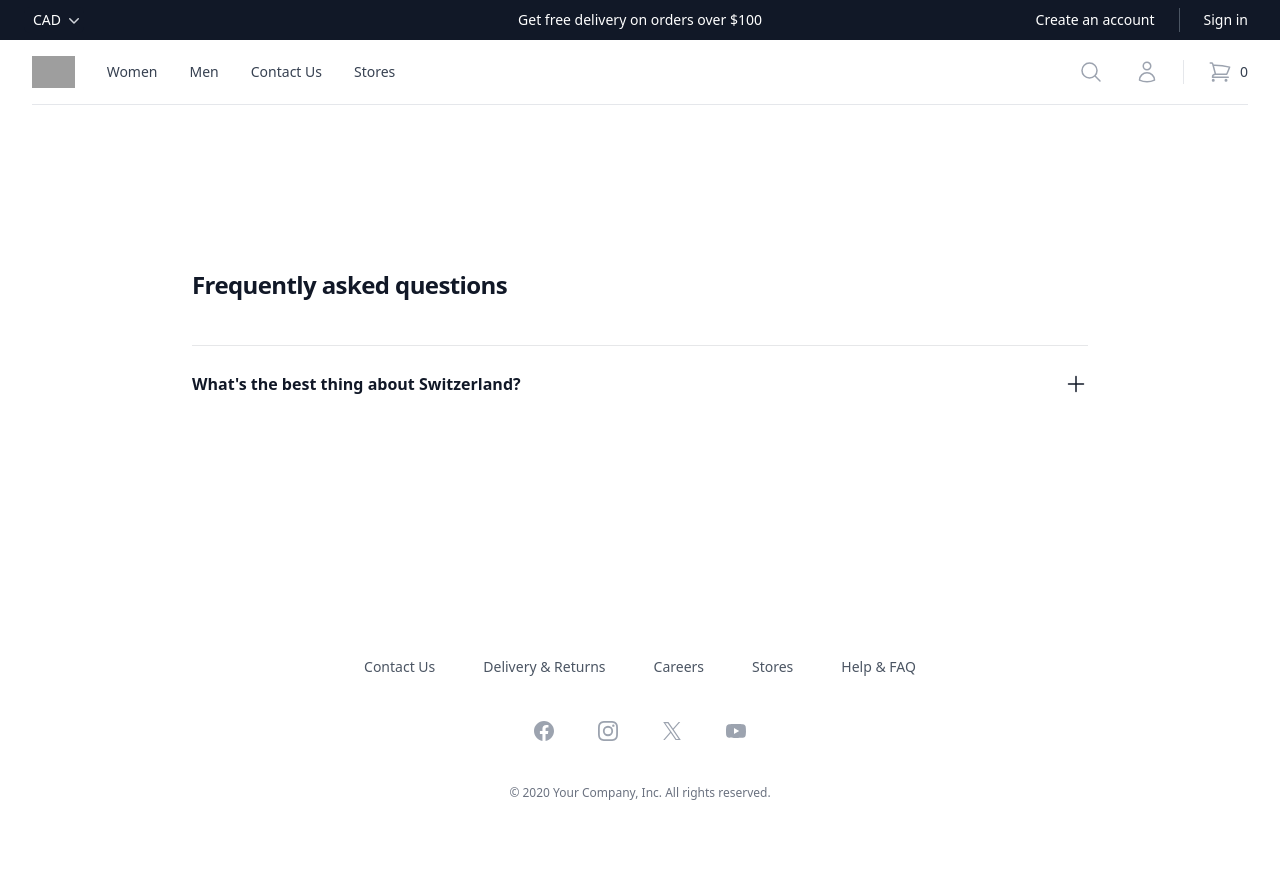
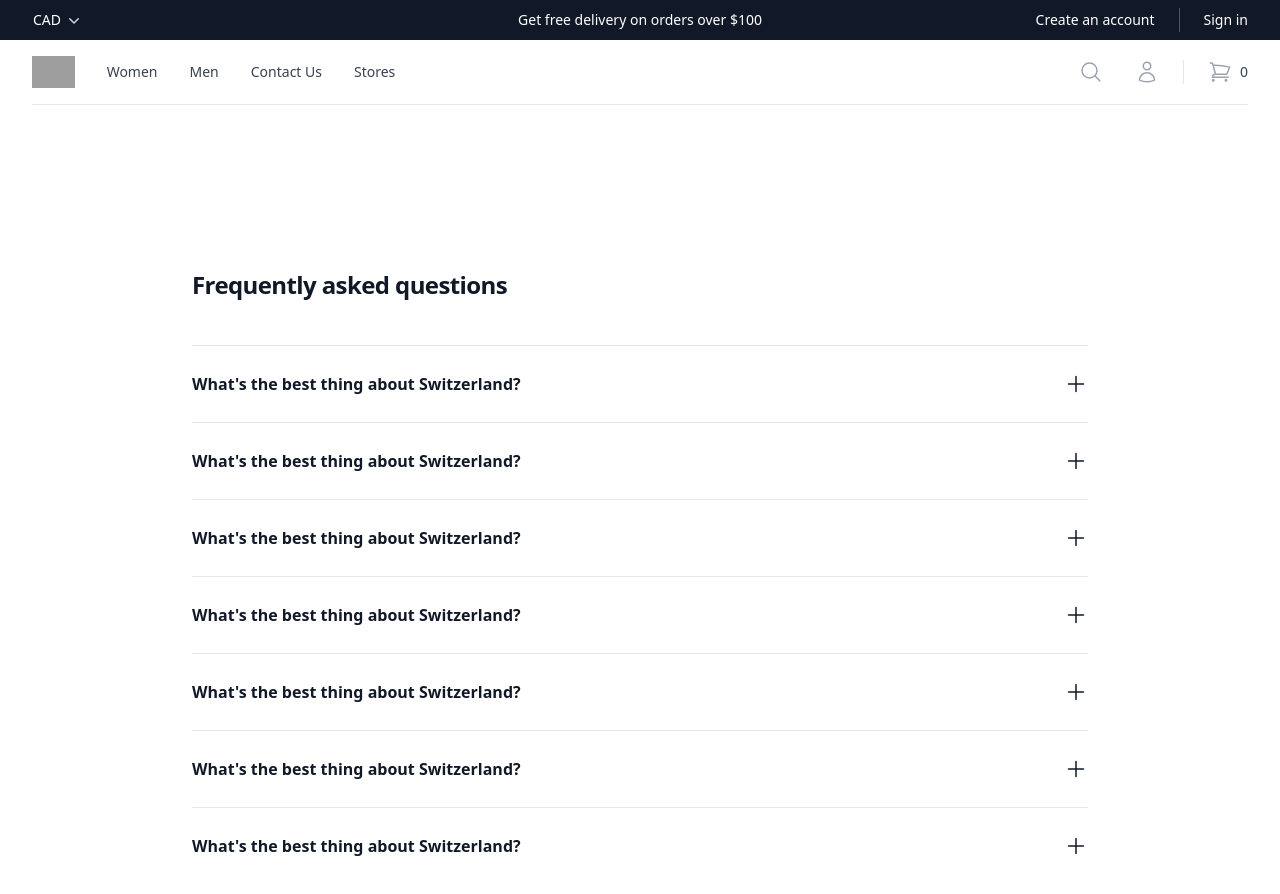
Before and after one commit to kostas-python/ted-faker-shopping-store, a Next.js app: page /help in a window 1280 px wide. Shown: the top 894 px of the page. Built offline with nearby package versions, Linux system fonts and the light colour scheme; grey boxes are pictures that could not be loaded.

Commit message:
added more questions

```diff
--- a/src/app/help/page.tsx
+++ b/src/app/help/page.tsx
@@ -6,6 +6,36 @@ import Footer from '../components/Footer'
 import Navbar from '../components/Navbar'
 
 const faqs = [
+  {
+    question: "What's the best thing about Switzerland?",
+    answer:
+      "I don't know, but the flag is a big plus. Lorem ipsum dolor sit amet consectetur adipisicing elit. Quas cupiditate laboriosam fugiat.",
+  },
+  {
+    question: "What's the best thing about Switzerland?",
+    answer:
+      "I don't know, but the flag is a big plus. Lorem ipsum dolor sit amet consectetur adipisicing elit. Quas cupiditate laboriosam fugiat.",
+  },
+  {
+    question: "What's the best thing about Switzerland?",
+    answer:
+      "I don't know, but the flag is a big plus. Lorem ipsum dolor sit amet consectetur adipisicing elit. Quas cupiditate laboriosam fugiat.",
+  },
+  {
+    question: "What's the best thing about Switzerland?",
+    answer:
+      "I don't know, but the flag is a big plus. Lorem ipsum dolor sit amet consectetur adipisicing elit. Quas cupiditate laboriosam fugiat.",
+  },
+  {
+    question: "What's the best thing about Switzerland?",
+    answer:
+      "I don't know, but the flag is a big plus. Lorem ipsum dolor sit amet consectetur adipisicing elit. Quas cupiditate laboriosam fugiat.",
+  },
+  {
+    question: "What's the best thing about Switzerland?",
+    answer:
+      "I don't know, but the flag is a big plus. Lorem ipsum dolor sit amet consectetur adipisicing elit. Quas cupiditate laboriosam fugiat.",
+  },
   {
     question: "What's the best thing about Switzerland?",
     answer:
```
